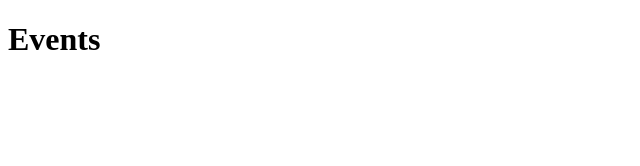
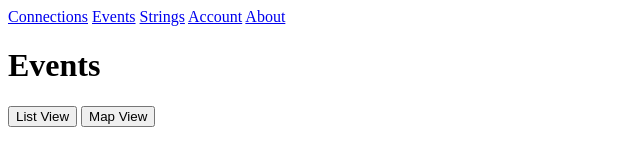
Before and after one commit to VinGit-web/HAVEK-TeamZone, a plain HTML site: page events.html in a window 1280 px wide. Shown: the whole page, without its empty margins (0-640 px from the left). Drawn offline with Linux system fonts and the light colour scheme; files whose address does not match are found by name.

Commit message:
added navbar and views in event page

```diff
--- a/events.html
+++ b/events.html
@@ -9,10 +9,21 @@
 </head>
 
 <body>
+    <!-- SIMPLE NAVBAR CODE -->
+    <nav>
+        <a href="index.html">Connections</a>
+        <a href="events.html">Events</a>
+        <a href="strings.html">Strings</a>
+        <a href="account.html">Account</a>
+        <a href="about.html">About</a>
+    </nav>
+
     <h1>Events</h1>
 
-    <main class=""events-page></main>
-
+    <div class="view-toggle">
+        <button type="button">List View</button>
+        <button type="button">Map View</button>
+    </div>
 
     <script src="js/app.js"></script>
 </body>
```
Also changed, not shown: HAVEK_APP_WIP(BACKUP)/index.html (+9 -3 lines).
